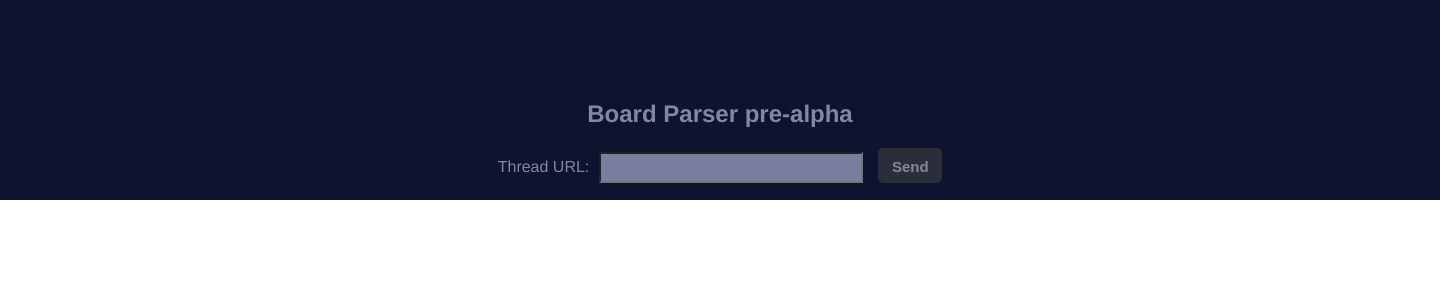
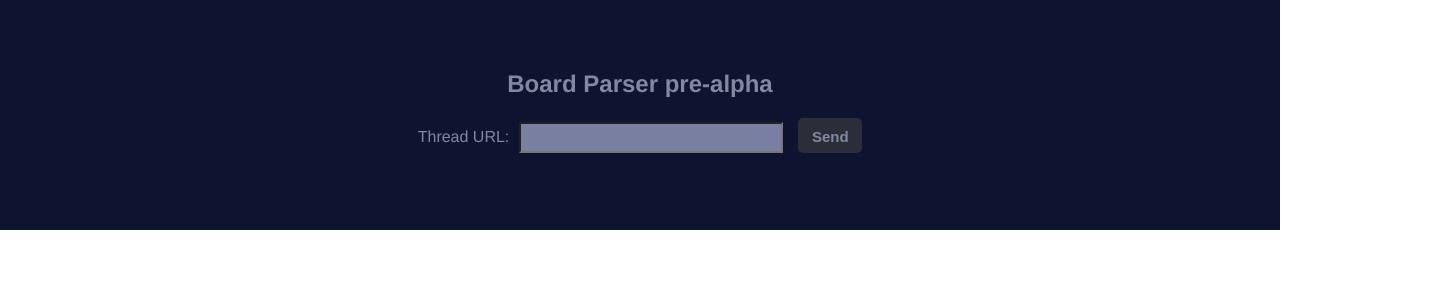
Before and after one commit to Jadeskycore/goardparserface, a React (Create React App) app: page / in a window 1280 px wide. Shown: the top 300 px of the page, 1440 px wide, since content can reach past the window. Built offline with nearby package versions, Linux system fonts and the light colour scheme.

Commit message:
#change view

```diff
--- a/src/App.css
+++ b/src/App.css
@@ -9,11 +9,10 @@
 /*}*/
 
 .App-header {
-  background-color: #0E132F;
-  height: 40px;
-  padding: 80px;
-  color: #8388A1;
+  color: #8388a1;
   width: 100%;
+  height: 130px;
+  padding: 50px 0;
 }
 
 .App-intro {
```
